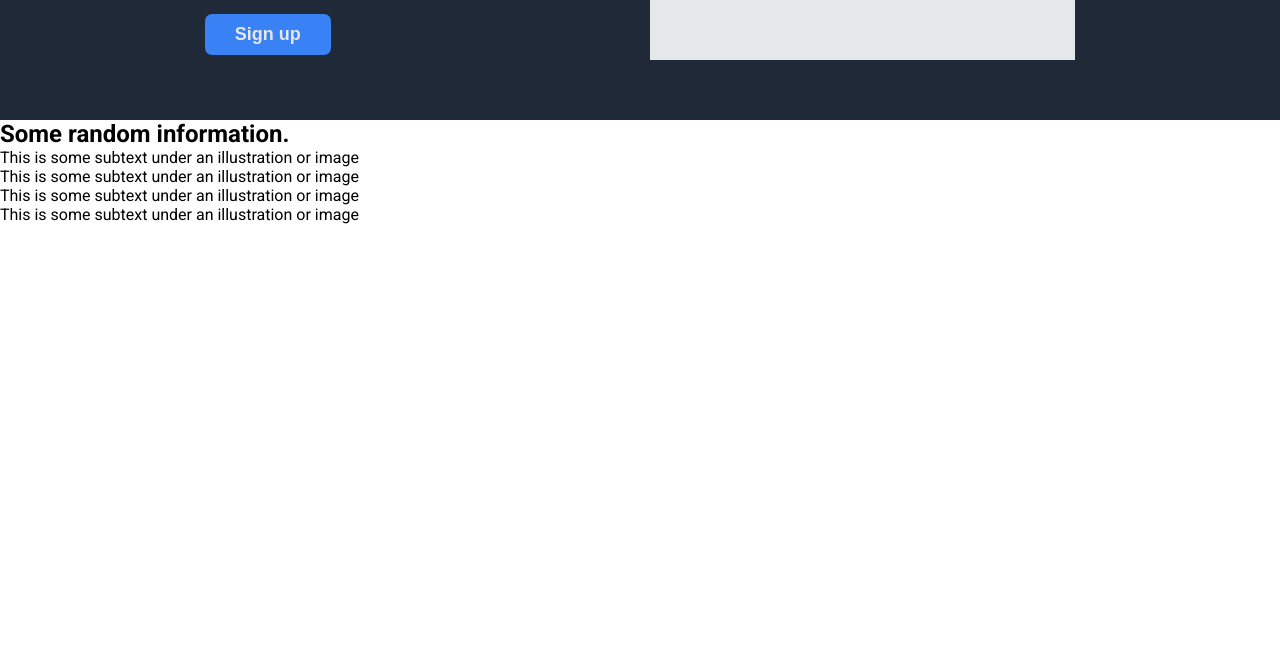
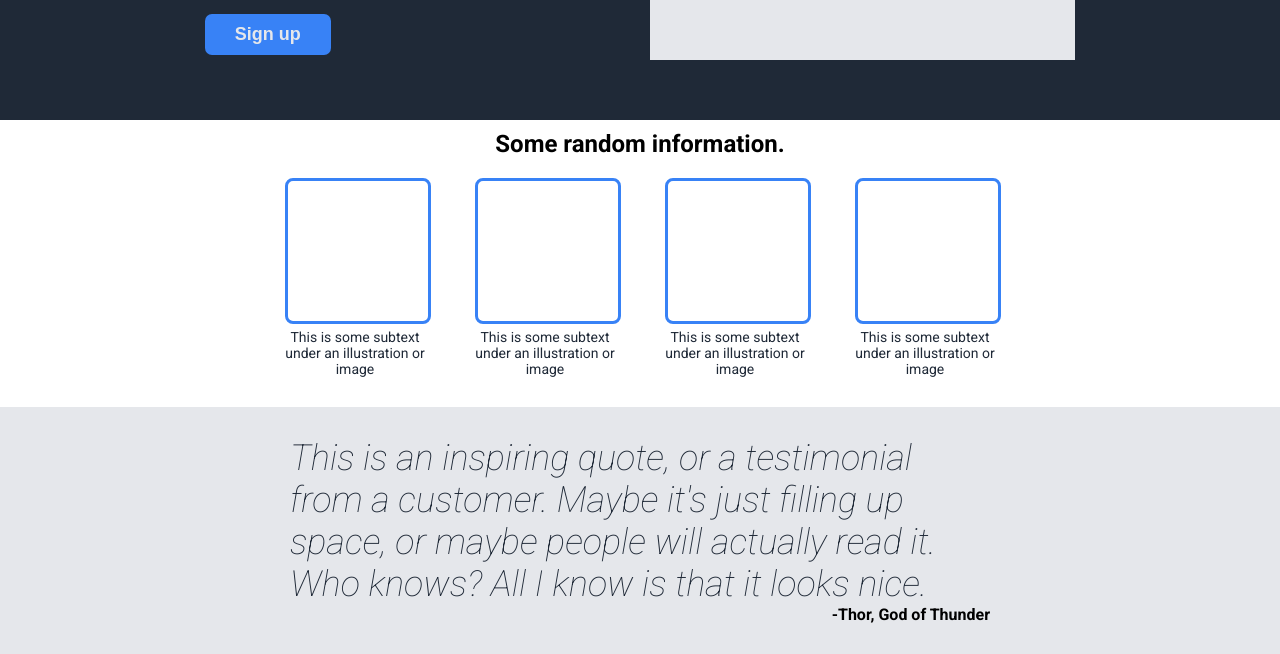
Before and after one commit to ronshalit00/TOP-landing-page, a plain HTML site: page index.html in a window 1280 px wide. Shown: the part 288-942 px from the top of the page. Before the commit the page ends 800 px from the top, so only its background shows below. Drawn offline with Linux system fonts and the light colour scheme.

Commit message:
Add styling to the information and testimonial sections.

```diff
--- a/index.html
+++ b/index.html
@@ -29,8 +29,8 @@
         </div>
         <div class="right-side"><span>This is a placeholder for an image</span></div>
     </section>
-    <section class="info">
-        <h2>Some random information.</h2>
+    <section>
+        <h2 class="info">Some random information.</h2>
         <div class="cards">
             <div class="box-and-text">
                 <div class="card"></div>
@@ -50,5 +50,15 @@
             </div>
         </div>
     </section>
+    <section class="testimonial">
+        <div class="quote-and-author">
+            <p class="quote">This is an inspiring quote, or a testimonial from a customer. Maybe it's just filling up space, or maybe people will actually read it. Who knows? All I know is that it looks nice.</p>
+            <div class="auth-container">
+                <div></div>
+                <p class="author">-Thor, God of Thunder</p>
+            </div>
+
+        </div>
+    </section>
 </body>
 </html>
--- a/style.css
+++ b/style.css
@@ -4,7 +4,7 @@
 }
 
 body {
-    width: 100vw;
+    width: 100%;
     height: auto;
     font-family: 'Roboto', sans-serif;
 }
@@ -79,3 +79,50 @@ button {
     border: none;
     margin-top: 17px;
 }
+.info {
+    text-align: center;
+    margin: 10px 0 20px 0;
+}
+.card {
+    border: 3px solid #3882F6;
+    border-radius: 8px;
+    height: 140px;
+    width: 140px;
+}
+.cards {
+    display: flex;
+    gap: 50px;
+    justify-content: center;
+    align-items: center;
+}
+.cards > * {
+    max-width: 140px;
+    text-align: center;
+}
+.card-subtext {
+    margin-top: 5px;
+    color: #1F2937;
+    font-size: 14px;
+}
+.testimonial {
+    background-color: #E5E7EB;
+    margin-top: 30px;
+}
+.quote-and-author {
+    max-width: 700px;
+    margin: 0 auto;
+    padding: 30px;
+}
+.quote {
+    font-style: italic;
+    font-weight: 100;
+    font-size: 36px;
+    color: #1F2937;
+}
+.auth-container {
+    display: flex;
+    justify-content: space-between;
+}
+.author {
+    font-weight: 700;
+}
```
